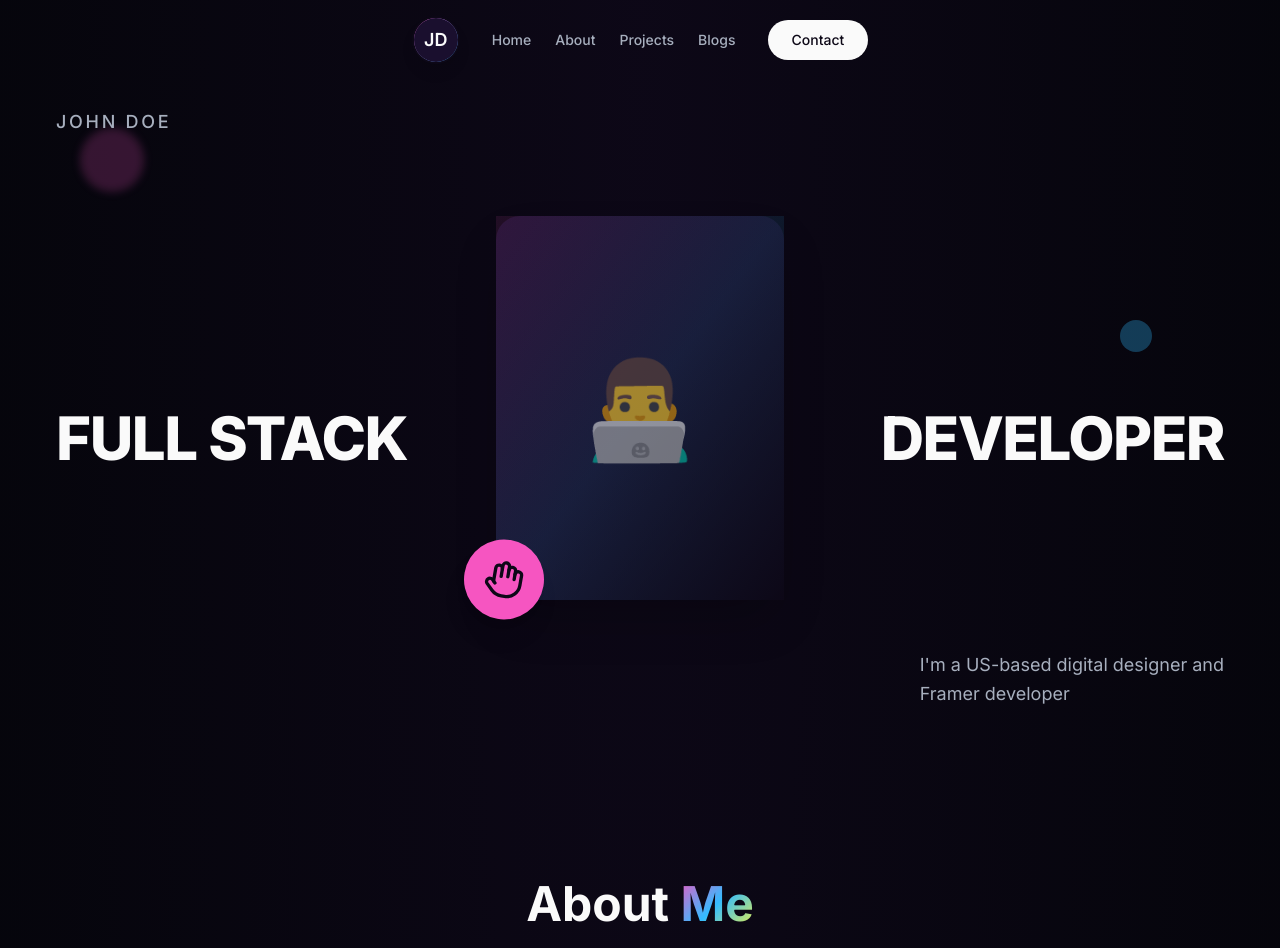
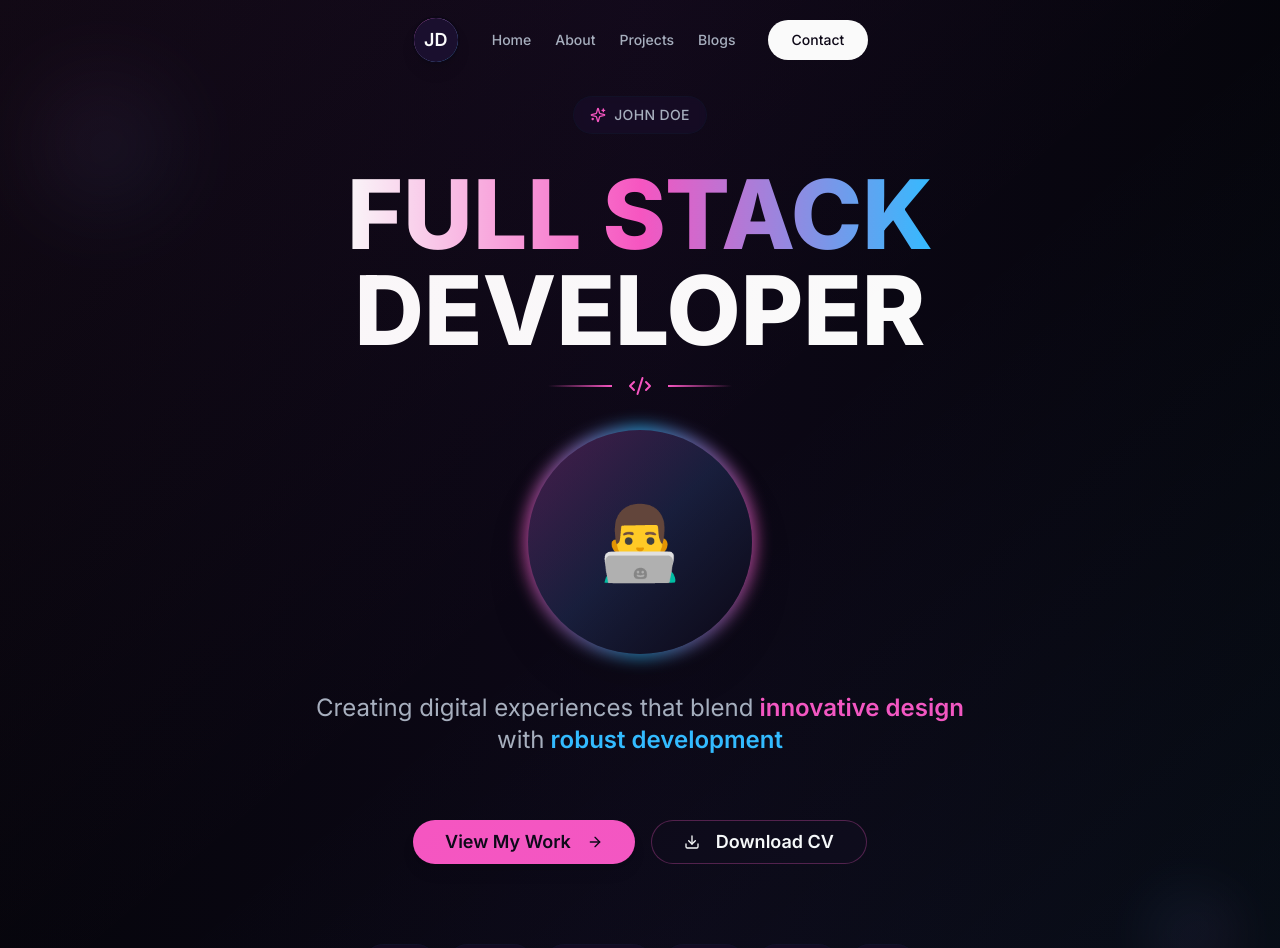
Before and after one commit to RVS-ROHIT345/aura-arts-portfolio, a React (Vite) app: page / in a window 1280 px wide. Shown: the top 948 px of the page. Built offline with nearby package versions, Linux system fonts and the light colour scheme.

Commit message:
Refactor Hero Section

```diff
--- a/src/components/Hero.tsx
+++ b/src/components/Hero.tsx
@@ -1,5 +1,6 @@
 import { motion } from 'framer-motion';
-import { Hand } from 'lucide-react';
+import { Code2, Download, ArrowRight, Sparkles } from 'lucide-react';
+import { Button } from '@/components/ui/button';
 
 const Hero = () => {
   const containerVariants = {
@@ -7,25 +8,28 @@ const Hero = () => {
     visible: {
       opacity: 1,
       transition: {
-        staggerChildren: 0.3,
-        delayChildren: 0.2
+        staggerChildren: 0.2,
+        delayChildren: 0.1
       }
     }
   };
 
-  const leftTextVariants = {
-    hidden: { opacity: 0, x: -100 },
-    visible: { opacity: 1, x: 0 }
+  const fadeInUp = {
+    hidden: { opacity: 0, y: 30 },
+    visible: {
+      opacity: 1,
+      y: 0,
+      transition: { duration: 0.6 }
+    }
   };
 
-  const rightTextVariants = {
-    hidden: { opacity: 0, x: 100 },
-    visible: { opacity: 1, x: 0 }
-  };
-
-  const centerVariants = {
+  const scaleIn = {
     hidden: { opacity: 0, scale: 0.8 },
-    visible: { opacity: 1, scale: 1 }
+    visible: {
+      opacity: 1,
+      scale: 1,
+      transition: { duration: 0.6 }
+    }
   };
 
   return (
@@ -33,88 +37,108 @@ const Hero = () => {
       id="hero"
       className="min-h-screen flex items-center justify-center pt-24 pb-20 px-6 relative overflow-hidden"
     >
-      {/* Background Decorative Elements */}
-      <div className="absolute top-32 left-20 w-16 h-16 bg-primary/20 rounded-full blur-sm"></div>
-      <div className="absolute top-80 right-32 w-8 h-8 bg-accent/30 rounded-full"></div>
+      {/* Enhanced Background Elements */}
+      <div className="absolute inset-0 bg-gradient-to-br from-primary/5 via-transparent to-accent/5"></div>
+      <motion.div
+        className="absolute top-20 left-10 w-32 h-32 bg-gradient-to-br from-primary/20 to-accent/20 rounded-full blur-2xl"
+        animate={{
+          scale: [1, 1.2, 1],
+          opacity: [0.3, 0.5, 0.3]
+        }}
+        transition={{ duration: 4, repeat: Infinity }}
+      ></motion.div>
+      <motion.div
+        className="absolute bottom-20 right-10 w-24 h-24 bg-gradient-to-br from-accent/30 to-primary/30 rounded-full blur-xl"
+        animate={{
+          scale: [1, 1.3, 1],
+          opacity: [0.2, 0.4, 0.2]
+        }}
+        transition={{ duration: 5, repeat: Infinity, delay: 2 }}
+      ></motion.div>
 
-      <div className="container mx-auto max-w-7xl">
+      <div className="container mx-auto max-w-6xl text-center">
         <motion.div
-          className="relative flex items-center justify-center min-h-[600px]"
           variants={containerVariants}
           initial="hidden"
           animate="visible"
+          className="space-y-8"
         >
-
-          {/* Left Text - "FULL STACK" */}
-          <motion.div
-            className="absolute left-0 top-1/2 -translate-y-1/2"
-            variants={leftTextVariants}
-          >
-            <h1 className="text-4xl md:text-5xl lg:text-6xl font-black text-foreground leading-none tracking-tight">
-              FULL STACK
-            </h1>
+          {/* Name Tag */}
+          <motion.div variants={fadeInUp} className="inline-flex items-center gap-2 px-4 py-2 rounded-full bg-muted/50 backdrop-blur-sm border border-border/50">
+            <Sparkles className="w-4 h-4 text-primary" />
+            <span className="text-sm font-medium text-muted-foreground tracking-wide">JOHN DOE</span>
           </motion.div>
 
-          {/* Center Image Container */}
-          <motion.div
-            className="relative z-10"
-            variants={centerVariants}
-          >
-            <div className="relative">
-              {/* Main Image */}
-              <div className="w-64 h-80 md:w-72 md:h-96 rounded-3xl overflow-hidden bg-gradient-to-br from-muted to-card shadow-2xl">
-                <div className="absolute inset-0 bg-gradient-to-br from-primary/10 via-accent/10 to-background flex items-center justify-center">
-                  <div className="text-8xl opacity-60">👨‍💻</div>
-                </div>
-              </div>
-
-              {/* Floating Wave Icon */}
+          {/* Main Title */}
+          <motion.div variants={fadeInUp} className="space-y-4">
+            <h1 className="text-6xl md:text-7xl lg:text-8xl font-black leading-none">
+              <span className="bg-gradient-to-r from-foreground via-primary to-accent bg-clip-text text-transparent">
+                FULL STACK
+              </span>
+              <br />
+              <span className="text-foreground">DEVELOPER</span>
+            </h1>
+            <div className="flex items-center justify-center gap-4">
               <motion.div
-                className="absolute -bottom-8 -left-8 w-20 h-20 bg-primary rounded-full flex items-center justify-center shadow-xl"
-                animate={{
-                  y: [0, -15, 0],
-                  rotate: [0, 10, -10, 0]
-                }}
-                transition={{
-                  duration: 5,
-                  repeat: Infinity,
-                  ease: "easeInOut"
-                }}
-              >
-                <Hand className="w-10 h-10 text-primary-foreground" />
-              </motion.div>
+                className="h-[2px] w-16 bg-gradient-to-r from-transparent to-primary"
+                variants={scaleIn}
+              ></motion.div>
+              <Code2 className="w-6 h-6 text-primary" />
+              <motion.div
+                className="h-[2px] w-16 bg-gradient-to-l from-transparent to-primary"
+                variants={scaleIn}
+              ></motion.div>
             </div>
           </motion.div>
 
-          {/* Right Text - "DEVELOPER" */}
-          <motion.div
-            className="absolute right-0 top-1/2 -translate-y-1/2"
-            variants={rightTextVariants}
-          >
-            <h1 className="text-4xl md:text-5xl lg:text-6xl font-black text-foreground leading-none tracking-tight">
-              DEVELOPER
-            </h1>
+          {/* Profile Image with Enhanced Styling */}
+          <motion.div variants={scaleIn} className="relative inline-block">
+            <div className="relative group">
+              <div className="absolute -inset-1 bg-gradient-to-r from-primary via-accent to-primary rounded-full blur opacity-75 group-hover:opacity-100 transition duration-1000 group-hover:duration-200"></div>
+              <div className="relative w-48 h-48 md:w-56 md:h-56 rounded-full overflow-hidden bg-gradient-to-br from-muted to-card shadow-2xl">
+                <div className="absolute inset-0 bg-gradient-to-br from-primary/20 via-accent/10 to-background flex items-center justify-center">
+                  <div className="text-6xl md:text-7xl">👨‍💻</div>
+                </div>
+              </div>
+            </div>
           </motion.div>
 
-          {/* Bottom Description Text */}
-          <motion.div
-            className="absolute bottom-0 right-0 max-w-md"
-            variants={rightTextVariants}
-          >
-            <p className="text-lg text-muted-foreground leading-relaxed">
-              I'm a US-based digital designer and<br />
-              Framer developer
+          {/* Description */}
+          <motion.div variants={fadeInUp} className="max-w-2xl mx-auto space-y-4">
+            <p className="text-xl md:text-2xl text-muted-foreground leading-relaxed">
+              Creating digital experiences that blend
+              <span className="text-primary font-semibold"> innovative design </span>
+              with
+              <span className="text-accent font-semibold"> robust development</span>
             </p>
           </motion.div>
 
-          {/* Name Badge - Top Left */}
-          <motion.div
-            className="absolute top-0 left-0"
-            variants={leftTextVariants}
-          >
-            <h2 className="text-lg font-medium text-muted-foreground tracking-[0.15em] uppercase">
-              JOHN DOE
-            </h2>
+          {/* CTA Buttons */}
+          <motion.div variants={fadeInUp} className="flex flex-col sm:flex-row items-center justify-center gap-4 pt-8">
+            <Button size="lg" className="group bg-primary hover:bg-primary/90 text-primary-foreground px-8 py-3 rounded-full font-semibold text-lg shadow-lg hover:shadow-xl transition-all duration-300">
+              View My Work
+              <ArrowRight className="w-5 h-5 ml-2 group-hover:translate-x-1 transition-transform" />
+            </Button>
+            <Button variant="outline" size="lg" className="group border-primary/30 hover:border-primary hover:bg-primary/10 px-8 py-3 rounded-full font-semibold text-lg">
+              <Download className="w-5 h-5 mr-2 group-hover:scale-110 transition-transform" />
+              Download CV
+            </Button>
+          </motion.div>
+
+          {/* Tech Stack Pills */}
+          <motion.div variants={fadeInUp} className="flex flex-wrap items-center justify-center gap-3 pt-12">
+            {['React', 'Node.js', 'TypeScript', 'Next.js', 'Python', 'AWS'].map((tech, index) => (
+              <motion.div
+                key={tech}
+                className="px-4 py-2 bg-muted/50 backdrop-blur-sm rounded-full border border-border/50 text-sm font-medium text-muted-foreground hover:bg-primary/10 hover:border-primary/30 hover:text-primary transition-all duration-300 cursor-default"
+                whileHover={{ scale: 1.05 }}
+                initial={{ opacity: 0, y: 20 }}
+                animate={{ opacity: 1, y: 0 }}
+                transition={{ delay: 0.8 + index * 0.1 }}
+              >
+                {tech}
+              </motion.div>
+            ))}
           </motion.div>
         </motion.div>
       </div>
```
